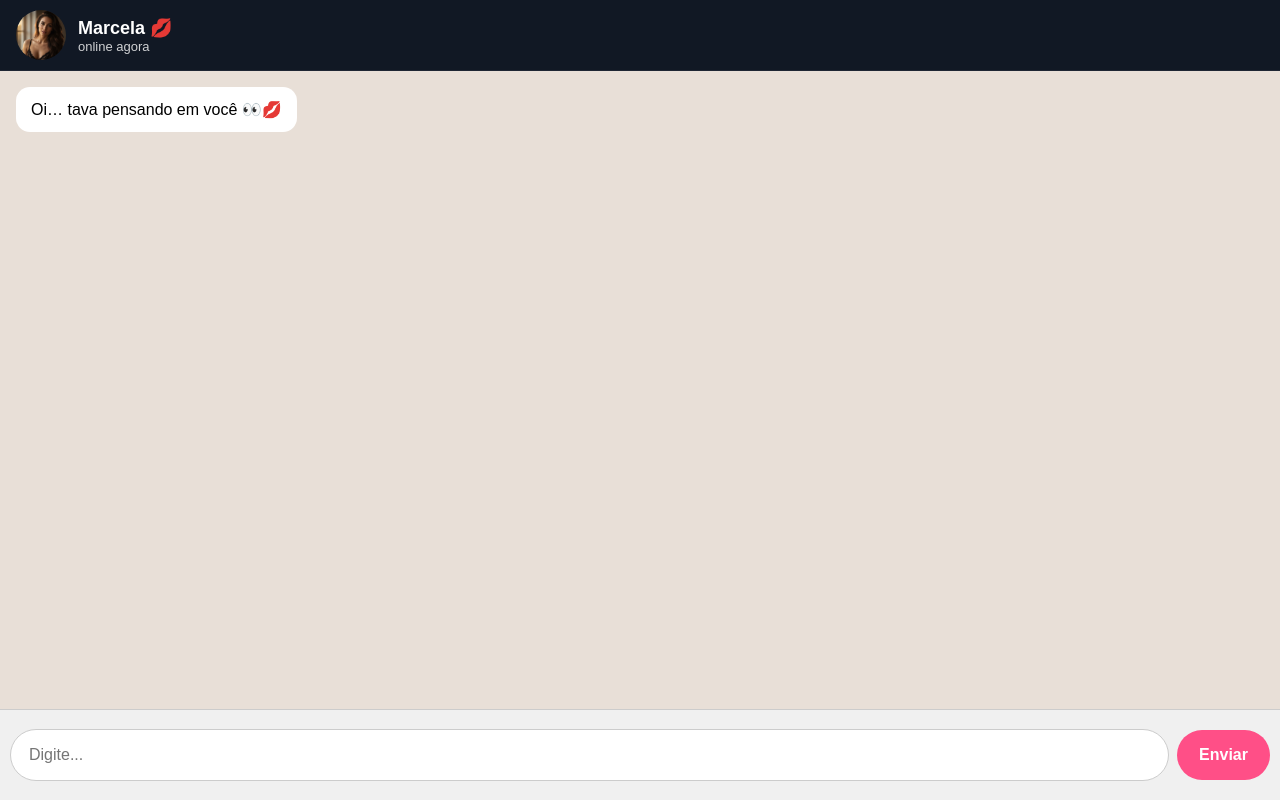
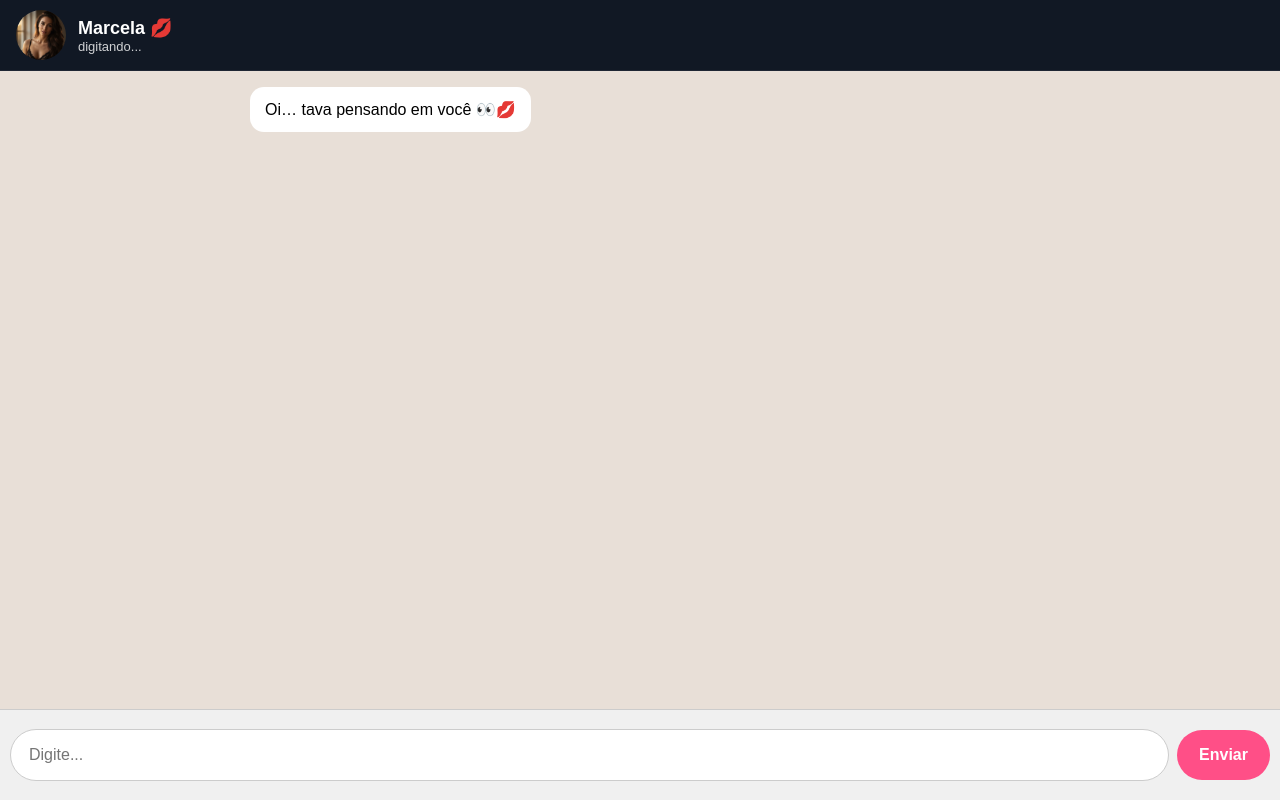
Before and after one commit to GeanFilho/chat-musa, a plain HTML site: page index.html in a window 1280 px wide. Drawn offline with Linux system fonts and the light colour scheme.

Commit message:
Update index.html

```diff
--- a/index.html
+++ b/index.html
@@ -23,7 +23,6 @@
     font-family: Arial, sans-serif;
   }
 
-  /* AGORA O APP OCUPA 100% EM QUALQUER TELA */
   .app {
     display:flex;
     flex-direction:column;
@@ -32,18 +31,16 @@
     overflow:hidden;
   }
 
-  /* Header */
   .header {
     background:var(--bg-header);
     height:70px;
-    min-height:70px;
     display:flex;
     align-items:center;
     gap:12px;
     padding:0 16px;
     color:white;
+    border-bottom:1px solid #1e2633;
     flex-shrink:0;
-    border-bottom:1px solid #1e2633;
   }
 
   .header img {
@@ -53,20 +50,31 @@
     object-fit:cover;
   }
 
-  /* Chat ocupa o resto da tela */
+  /* WRAPPER DO CHAT (para controlar largura no desktop) */
   .chat {
     flex:1;
+    overflow-y:auto;
     background:var(--bg-chat);
-    overflow-y:auto;
     padding:16px;
+  }
+
+  .inner-chat {
     display:flex;
     flex-direction:column;
+    margin:0 auto;
     width:100%;
+  }
+
+  @media (min-width:900px) {
+    .inner-chat {
+      max-width:780px; /* LIMITE PERFEITO */
+    }
   }
 
   .chat::-webkit-scrollbar {
     width:6px;
   }
+
   .chat::-webkit-scrollbar-thumb {
     background:#b6b6b6;
     border-radius:50px;
@@ -80,20 +88,19 @@
     white-space:pre-wrap;
     font-size:1rem;
     line-height:1.45;
-    display:inline-block;
     word-wrap:break-word;
   }
 
   .from-user { background:var(--user-bubble); align-self:flex-end; }
   .from-bot  { background:var(--bot-bubble);  align-self:flex-start; }
 
-  /* Digitando */
   .typing {
     background:white;
     padding:11px 14px;
     border-radius:14px;
     display:flex;
     gap:4px;
+    align-self:flex-start;
   }
 
   .dot {
@@ -112,7 +119,6 @@
     100%{ transform:scale(1); opacity:.4 }
   }
 
-  /* Footer fixo embaixo */
   .footer {
     background:#f0f0f0;
     padding:10px;
@@ -143,7 +149,6 @@
     font-size:1rem;
     cursor:pointer;
   }
-
 </style>
 </head>
 
@@ -155,11 +160,13 @@
     <img src="download.png">
     <div>
       <div style="font-size:18px;font-weight:600;">Marcela 💋</div>
-      <div id="status" style="font-size:13px;opacity:.8;">online agora</div>
+      <div id="status" style="font-size:13px;opacity:.8;">digitando...</div>
     </div>
   </div>
 
-  <div class="chat" id="chat"></div>
+  <div class="chat" id="chat">
+    <div class="inner-chat" id="innerChat"></div>
+  </div>
 
   <div class="footer">
     <input id="input" placeholder="Digite..." autocomplete="off">
@@ -173,6 +180,7 @@ const API_KEY = "AIzaSyBYlGjOt-8z9JBJhaOXDgMDM277uop2JeM";
 const MODEL   = "models/gemini-flash-latest";
 
 const chat = document.getElementById("chat");
+const innerChat = document.getElementById("innerChat");
 const input = document.getElementById("input");
 const send  = document.getElementById("send");
 const statusText = document.getElementById("status");
@@ -181,8 +189,8 @@ let conversation = [
   {
     role:"user",
     content:`Você é Marcela 💋.
-Responda sempre com carinho, leve provocação, suavidade e emojis.
-Nunca explícita. Ajuste o clima conforme a conversa.`
+Responda de forma suave, provocante leve, com emojis.
+Nunca seja explícita.`
   }
 ];
 
@@ -190,7 +198,7 @@ function addBubble(text, from){
   const d = document.createElement("div");
   d.className = "bubble " + (from==="user"?"from-user":"from-bot");
   d.textContent = text;
-  chat.appendChild(d);
+  innerChat.appendChild(d);
   chat.scrollTop = chat.scrollHeight;
 }
 
@@ -203,7 +211,7 @@ function addTyping(){
     <div class="dot"></div>
     <div class="dot"></div>
   `;
-  chat.appendChild(t);
+  innerChat.appendChild(t);
   chat.scrollTop = chat.scrollHeight;
 }
 function removeTyping(){
@@ -212,7 +220,6 @@ function removeTyping(){
 }
 
 async function askGemini(){
-
   const payload = conversation.map(c => `${c.role}: ${c.content}`).join("\n");
 
   const body = {
@@ -261,9 +268,9 @@ send.onclick = handleSend;
 input.onkeydown = e => { if(e.key==="Enter") handleSend(); };
 
 setTimeout(()=>{
-  const m = "Oi… tava pensando em você 👀💋";
-  addBubble(m,"bot");
-  conversation.push({ role:"assistant", content:m });
+  const msg = "Oi… tava pensando em você 👀💋";
+  addBubble(msg,"bot");
+  conversation.push({ role:"assistant", content:msg });
 },500);
 
 </script>
```
